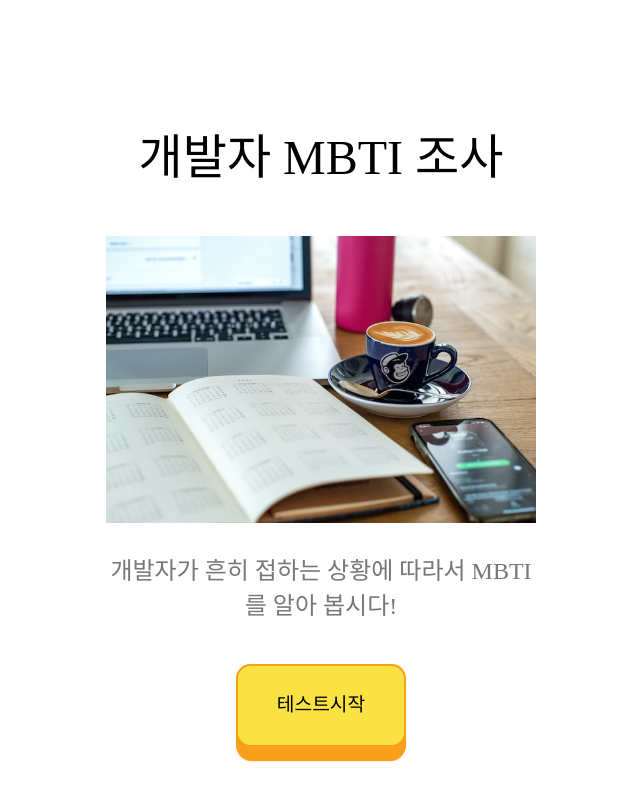
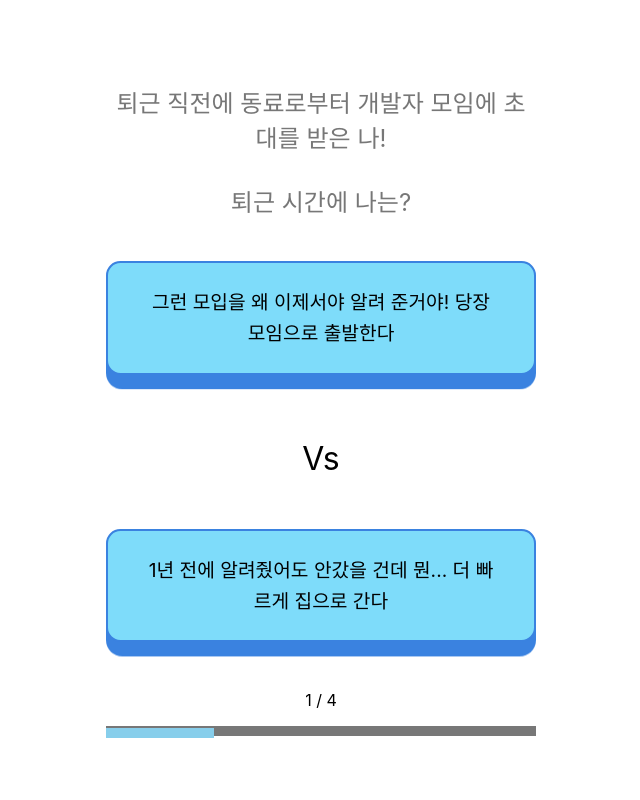
Before and after one commit to Drew-Choi/react-router, a React (Create React App) app: page / in a window 1280 px wide. Both pictures are taken after a click on the link "테스트시작". Shown: the top 800 px of the page, without its empty margins (319-959 px from the left). Built offline with nearby package versions, Linux system fonts and the light colour scheme.

Commit message:
게이지바 완료

```diff
--- a/src/App.js
+++ b/src/App.js
@@ -11,6 +11,8 @@
 import styled from 'styled-components';
 import Start from './components/Start';
 import GlobalStyle from './components/GlobalStyle';
+import Mbti from './components/Mbti';
+import { useSelector } from 'react-redux';
 
 const Main = styled.main`
   box-sizing: border-box;
@@ -22,12 +24,12 @@
 `;
 
 function App() {
+  const page = useSelector((state) => state.mbti.page);
+
   return (
     <>
       <GlobalStyle />
-      <Main>
-        <Start />
-      </Main>
+      <Main>{page === 0 ? <Start /> : <Mbti />}</Main>
     </>
   );
 }
--- a/src/components/GlobalStyle.jsx
+++ b/src/components/GlobalStyle.jsx
@@ -3,12 +3,14 @@
 
 const GlobalStyle = createGlobalStyle`
   @font-face {
-    font-family: 'Gugi', cursive;
-    src: url('https://fonts.googleapis.com/css2?family=Gugi&display=swap')
+    font-family: 'PilseungGothic';
+    src: url('https://cdn.jsdelivr.net/gh/projectnoonnu/noonfonts_2302@1.0/PilseungGothic.woff2') format('woff2');
+    font-weight: normal;
+    font-style: normal;
   }
 
   body {
-    font-family: 'Gugi', cursive;
+    font-family: 'PilseungGothic'
     padding-top: 1em;
     white-space: pre-wrap;
   }
--- /dev/null
+++ b/src/components/Mbti.jsx
@@ -0,0 +1,40 @@
+import React from 'react';
+import { useDispatch, useSelector } from 'react-redux';
+import styled from 'styled-components';
+import SkyBlue from './SkyBlue';
+import { next } from '../store/modules/mbti';
+import ProgressBar from './ProgressBar';
+
+export default function Mbti() {
+  const survey = useSelector((state) => state.mbti.survey);
+  const page = useSelector((state) => state.mbti.page);
+
+  const SurveyQuestion = styled.p`
+    font-size: 1.5em;
+    color: #777;
+  `;
+
+  const Vs = styled.p`
+    font-size: 2em;
+    padding-top: 1em;
+  `;
+
+  const dispatch = useDispatch();
+
+  return (
+    <>
+      <SurveyQuestion>{survey[page - 1].question}</SurveyQuestion>
+      <ul>
+        {survey[page - 1].answer.map((el, index) => {
+          return (
+            <li key={index}>
+              <SkyBlue text={el.text} clickEvent={() => dispatch(next())} />
+              {index === 0 && <Vs>Vs</Vs>}
+            </li>
+          );
+        })}
+      </ul>
+      <ProgressBar page={page} maxPage={survey.length} />
+    </>
+  );
+}
--- /dev/null
+++ b/src/components/ProgressBar.jsx
@@ -0,0 +1,36 @@
+import React from 'react';
+import styled from 'styled-components';
+
+const MyProgress = styled.div`
+  margin-top: 3em;
+`;
+
+const Fill = styled.div`
+  width: 100%;
+  height: 10px;
+  background-color: #777;
+  margin-top: 1em;
+  text-align: left;
+`;
+
+const Gage = styled.div`
+  background-color: skyblue;
+  display: inline-block;
+  height: inherit;
+  position: relative;
+  top: -4px;
+  width: ${(props) => props.percent}%;
+`;
+
+export default function ProgressBar({ page, maxPage }) {
+  return (
+    <MyProgress>
+      <div>
+        {page} / {maxPage}
+      </div>
+      <Fill>
+        <Gage percent={(page / maxPage) * 100} />
+      </Fill>
+    </MyProgress>
+  );
+}
--- /dev/null
+++ b/src/components/SkyBlue.jsx
@@ -0,0 +1,14 @@
+import React from 'react';
+import Button from './Button';
+
+export default function SkyBlue({ text, clickEvent }) {
+  return (
+    <Button
+      text={text}
+      clickEvent={clickEvent}
+      mainColor="#7edcfa"
+      subColor="#3a82e0"
+      hoverColor="#cfecf2"
+    />
+  );
+}
--- a/src/components/Start.jsx
+++ b/src/components/Start.jsx
@@ -1,6 +1,8 @@
 import React from 'react';
 import styled from 'styled-components';
 import OrangeButton from './OrangeButton';
+import { useDispatch } from 'react-redux';
+import { next } from '../store/modules/mbti';
 
 export default function Start() {
   const MainImg = styled.img`
@@ -13,6 +15,9 @@
     font-size: 1.5em;
     color: #777;
   `;
+
+  const dispatch = useDispatch();
+
   return (
     <>
       <Header>개발자 MBTI 조사</Header>
@@ -20,7 +25,12 @@
       <SubHeader>
         개발자가 흔히 접하는 상황에 따라서 MBTI를 알아 봅시다!
       </SubHeader>
-      <OrangeButton text="테스트시작" />
+      <OrangeButton
+        text="테스트시작"
+        clickEvent={() => {
+          dispatch(next());
+        }}
+      />
     </>
   );
 }
```
Also changed, not shown: 1 other file (tests, documents, lock files or other folders).
